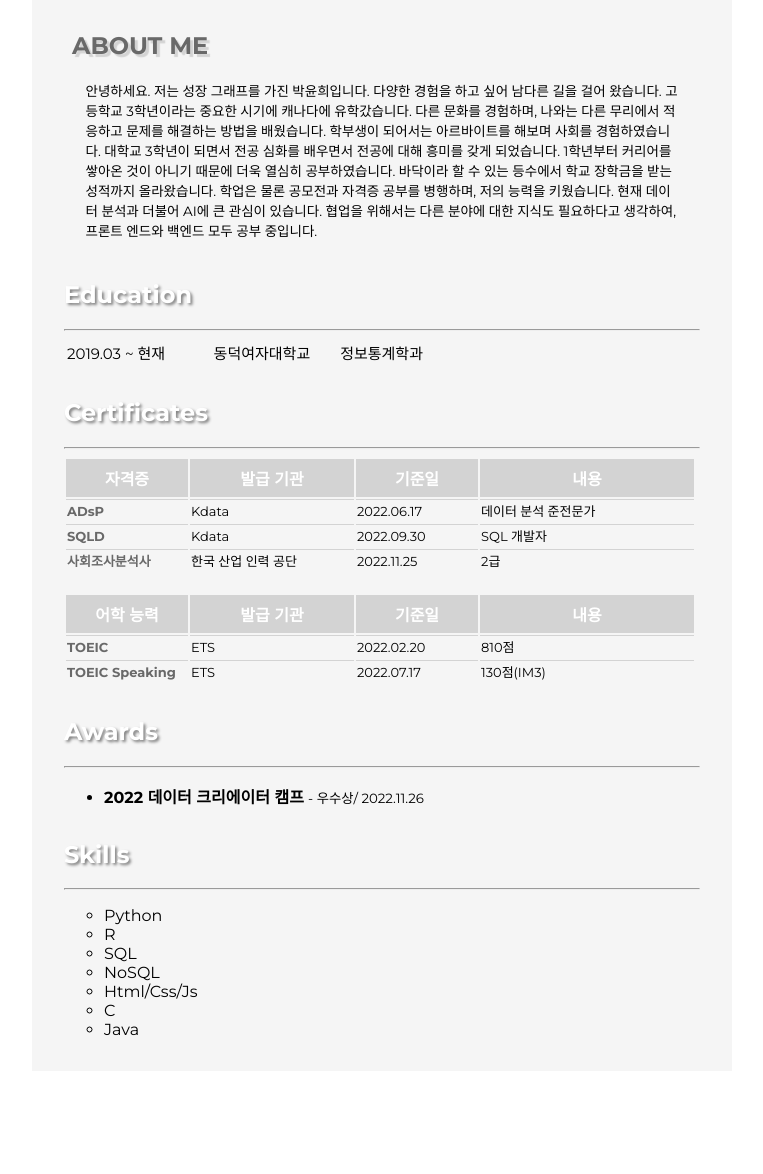
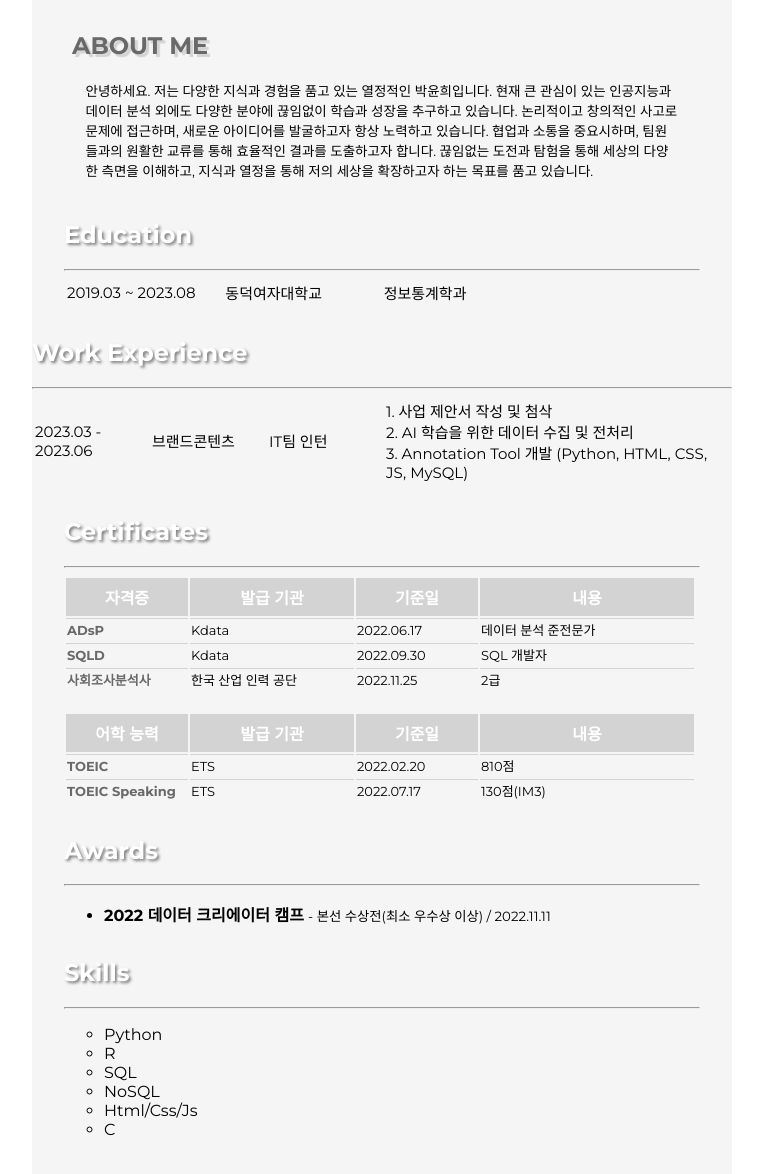
Before and after one commit to YunheeJacklyn/home, a plain HTML site: page resume.html in a window 1280 px wide. Shown: the part 285-1459 px from the top of the page, without its empty margins (258-1021 px from the left). Before the commit the page ends 1388 px from the top, so only its background shows below. Drawn offline with Linux system fonts and the light colour scheme.

Commit message:
Update resume.html

```diff
--- a/resume.html
+++ b/resume.html
@@ -17,14 +17,15 @@
     }
 
     #dongduk {
-      width: 60%;
+      width: 75%;
+     }
+
+    #dongduk td, #experience td {
+      border-top: none;
+      font-size: 15px;
+      width: 20%;
     }
 
-    #dongduk td {
-      border-top: none;
-      font-size: 15px;
-      width: 50px;
-    }
   </style>
   <title>이력서</title>
 </head>
@@ -47,24 +48,33 @@
     <div class="aboutme">
       <h2 style="text-shadow: 3px 3px 1px lightgrey; color: dimgrey">ABOUT ME</h2>
       <p style="margin: 1em; font-size: 13.5px;">
-        안녕하세요. 저는 성장 그래프를 가진 박윤희입니다.
-        다양한 경험을 하고 싶어 남다른 길을 걸어 왔습니다.
-        고등학교 3학년이라는 중요한 시기에 캐나다에 유학갔습니다.
-        다른 문화를 경험하며, 나와는 다른 무리에서 적응하고 문제를 해결하는 방법을 배웠습니다.
-        학부생이 되어서는 아르바이트를 해보며 사회를 경험하였습니다.
-        대학교 3학년이 되면서 전공 심화를 배우면서 전공에 대해 흥미를 갖게 되었습니다.
-        1학년부터 커리어를 쌓아온 것이 아니기 때문에 더욱 열심히 공부하였습니다.
-        바닥이라 할 수 있는 등수에서 학교 장학금을 받는 성적까지 올라왔습니다.
-        학업은 물론 공모전과 자격증 공부를 병행하며, 저의 능력을 키웠습니다.
-        현재 데이터 분석과 더불어 AI에 큰 관심이 있습니다.
-        협업을 위해서는 다른 분야에 대한 지식도 필요하다고 생각하여, 프론트 엔드와 백엔드 모두 공부 중입니다.
+        안녕하세요. 저는 다양한 지식과 경험을 품고 있는 열정적인 박윤희입니다.
+        현재 큰 관심이 있는 인공지능과 데이터 분석 외에도 다양한 분야에 끊임없이 학습과 성장을 추구하고 있습니다.
+        논리적이고 창의적인 사고로 문제에 접근하며, 새로운 아이디어를 발굴하고자 항상 노력하고 있습니다.
+        협업과 소통을 중요시하며, 팀원들과의 원활한 교류를 통해 효율적인 결과를 도출하고자 합니다.
+        끊임없는 도전과 탐험을 통해 세상의 다양한 측면을 이해하고, 지식과 열정을 통해 저의 세상을 확장하고자 하는 목표를 품고 있습니다.
       </p>
     </div>
     <div class="edu">
       <h2>Education</h2>
       <hr>
       <table id="dongduk">
-        <tr><td style="width: 70px;">2019.03 ~ 현재</td><td style="width: 60px;">동덕여자대학교</td><td>정보통계학과</td></tr>
+        <tr><td>2019.03 ~ 2023.08</td><td>동덕여자대학교</td><td>정보통계학과</td></tr>
+      </table>
+    </div>
+    <div class="experience">
+      <h2>Work Experience</h2>
+      <hr>
+      <table id="experience">
+        <tr>
+          <td style="width: 100px;">2023.03 - 2023.06</td>
+          <td style="width: 100px;">브랜드콘텐츠</td>
+          <td style="width: 100px;">IT팀 인턴</td>
+          <td style="width: 50%;">
+            1. 사업 제안서 작성 및 첨삭<br>
+            2. AI 학습을 위한 데이터 수집 및 전처리<br>
+            3. Annotation Tool 개발 (Python, HTML, CSS, JS, MySQL)</td>
+        </tr>
       </table>
     </div>
     <div class="certificates">
@@ -88,7 +98,7 @@
       <h2>Awards</h2>
       <hr>
       <ul type="disc">
-        <li><strong>2022 데이터 크리에이터 캠프</strong> <small>- 우수상/ 2022.11.26</small></li>
+        <li><strong>2022 데이터 크리에이터 캠프</strong> <small>- 본선 수상전(최소 우수상 이상) / 2022.11.11</small></li>
       </ul>
       </table>
     </div>
@@ -102,8 +112,14 @@
         <li>NoSQL</li>
         <li>Html/Css/Js</li>
         <li>C</li>
-        <li>Java</li>
       </ul>
+    </div>
+    <div class="portfolio">
+      <h2>Portfolio</h2>
+      <hr>
+      <p style="font-size:13px;">
+        아래는 노션으로 정리한 포트폴리오 링크입니다. <br>
+        * https://www.notion.so/Yunhee-s-Resume-3c24c880922846cfb602e8895454a379?pvs=4</p>
     </div>
   </div>
 </body>
```
